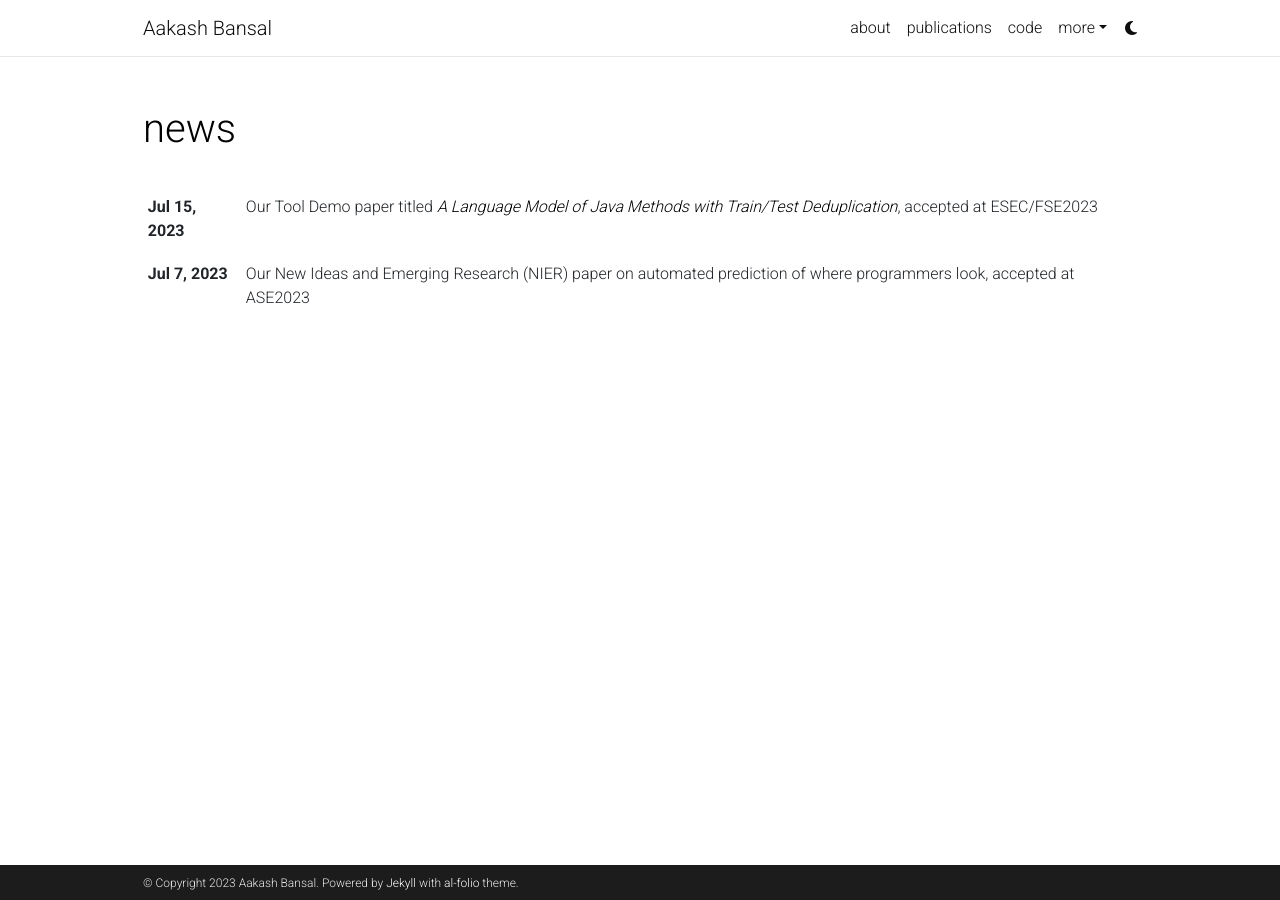
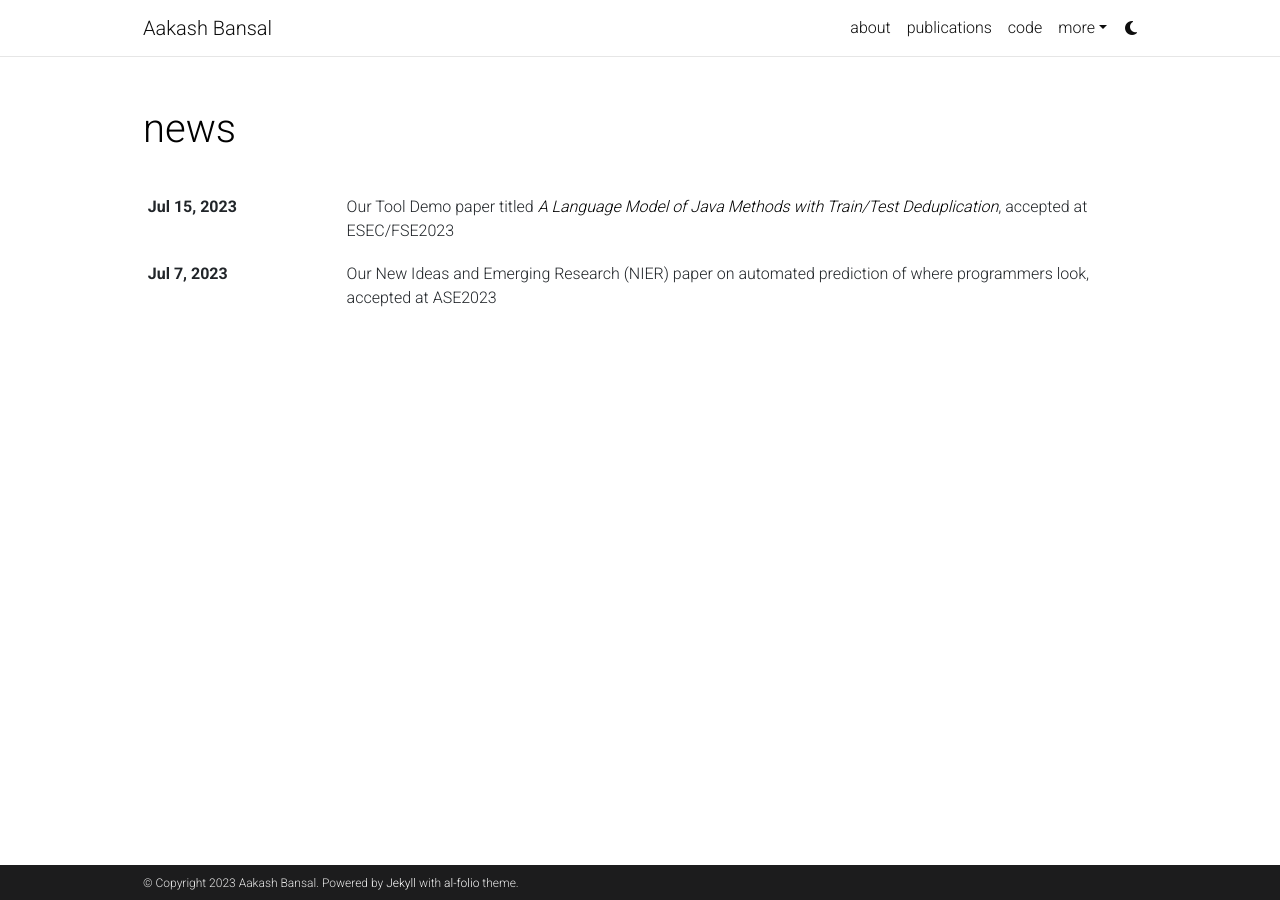
Before and after one commit to aakashba/aakashba.github.io, a Jekyll site: the page built from news.html, in a window 1280 px wide. Built offline with Jekyll 4.4.1, drawn with Linux system fonts in a browser that asks for light colours; comment, search, counter and statistics services are not loaded; a style sheet for code colours, icons or effects is not loaded.

Commit message:
Update news.html

```diff
--- a/_includes/news.html
+++ b/_includes/news.html
@@ -11,7 +11,7 @@
               {% endif %}
               {% for item in news limit: news_limit %}
                 <tr>
-                  <th scope="row">{{ item.date | date: "%b %-d, %Y" }}</th>
+                  <th scope="row", width="20%">{{ item.date | date: "%b %-d, %Y" }}</th>
                   <td>
                     {% if item.inline -%}
                       {{ item.content | remove: '<p>' | remove: '</p>' | emojify }}
```
